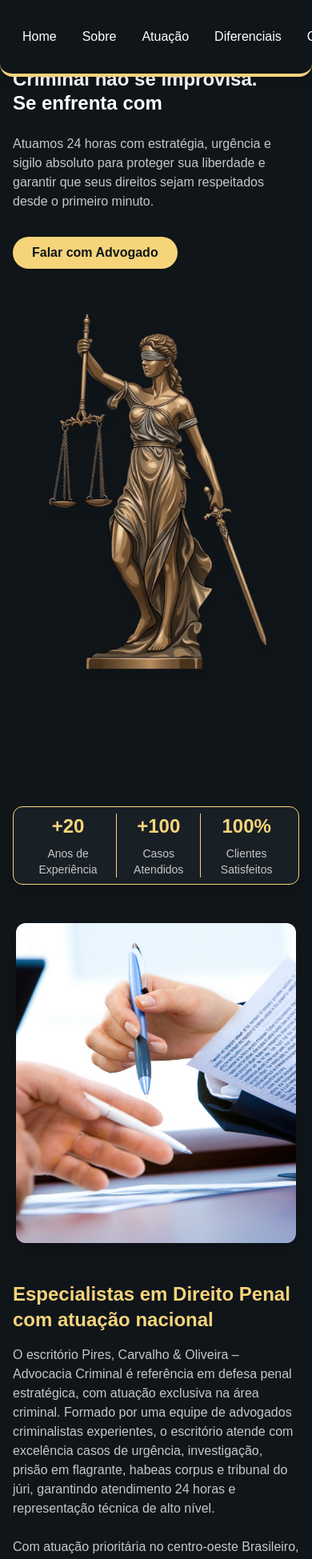
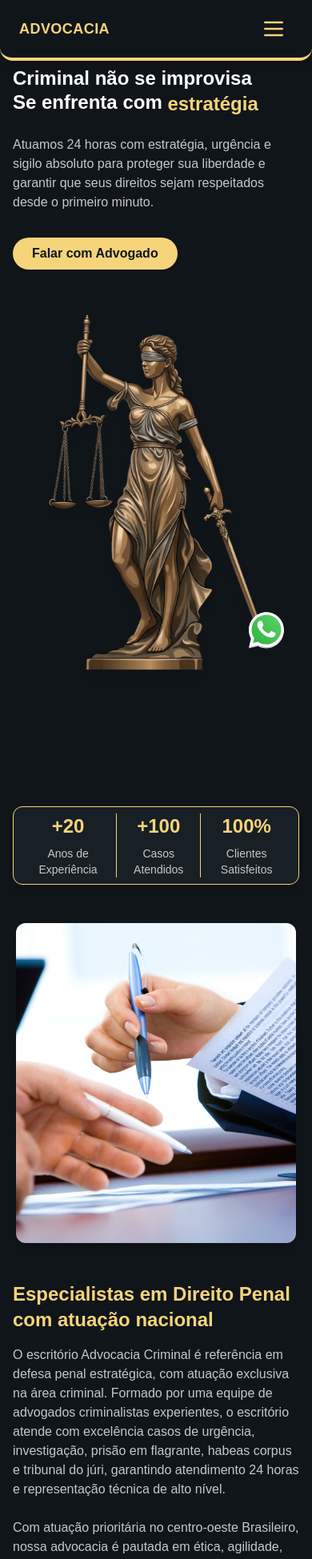
Before and after one commit to erickNA2/advocacia-template, a Next.js app: page / in a window 390 px wide. Shown: the top 1949 px of the page at 80% size. Built offline with nearby package versions, Linux system fonts and the light colour scheme.

Commit message:
UI/UX update

```diff
--- a/app/components/About.tsx
+++ b/app/components/About.tsx
@@ -43,14 +43,14 @@ export default function About() {
 						Especialistas em Direito Penal com atuação nacional
 					</h2>
 					<p className="text-[#C7C7C7] text-base mb-6">
-						O escritório Pires, Carvalho & Oliveira – Advocacia
-						Criminal é referência em defesa penal estratégica, com
-						atuação exclusiva na área criminal. Formado por uma
-						equipe de advogados criminalistas experientes, o
-						escritório atende com excelência casos de urgência,
-						investigação, prisão em flagrante, habeas corpus e
-						tribunal do júri, garantindo atendimento 24 horas e
-						representação técnica de alto nível.
+						O escritório Advocacia Criminal é referência em defesa
+						penal estratégica, com atuação exclusiva na área
+						criminal. Formado por uma equipe de advogados
+						criminalistas experientes, o escritório atende com
+						excelência casos de urgência, investigação, prisão em
+						flagrante, habeas corpus e tribunal do júri, garantindo
+						atendimento 24 horas e representação técnica de alto
+						nível.
 					</p>
 					<p className="text-[#C7C7C7] text-base mb-6">
 						Com atuação prioritária no centro-oeste Brasileiro,
--- a/app/components/Diferential.tsx
+++ b/app/components/Diferential.tsx
@@ -26,14 +26,22 @@ export default function Diferential() {
 			id="dif"
 			className="min-h-screen w-full flex flex-col items-center relative"
 		>
-			<div className="max-w-6xl w-full  mt-10 flex flex-col md:flex-row items-center justify-between gap-8">
+			<div className="absolute top-0 left-0 w-full h-full bg-[#181f25ea] z-10">
+				{" "}
+			</div>
+			<Image
+				src="/justice.jpg"
+				alt="Contact"
+				fill={true}
+				className="absolute top-0 left-0 mb-4 z-1 rounded-xl object-cover"
+			/>
+			<div className="max-w-6xl w-full  mt-10 px-2 flex flex-col md:flex-row items-center justify-between gap-8 z-40">
 				<div className="flex-1 flex flex-col items-start justify-center">
 					<div className="mb-6">
-						<img src="/logo.png" alt="Logo" className="h-10 mb-4" />
 						<h2 className="text-3xl md:text-4xl font-bold text-white mb-2">
 							Por que escolher{" "}
 							<span className="text-[#F5D47A]">
-								Pires de Carvalho?
+								Advocacia SA?
 							</span>
 						</h2>
 						<button className="mt-4 bg-[#F5D47A] text-[#10151A] font-semibold px-6 py-2 rounded-full shadow hover:bg-[#e6c15f] transition">
@@ -41,9 +49,12 @@ export default function Diferential() {
 						</button>
 					</div>
 				</div>
-				<div className="flex-1 flex flex-col gap-6">
+				<div className="flex-1 flex flex-col space-y-10">
 					{diferentialItems.map((item, idx) => (
-						<div key={idx} className="flex items-center gap-4">
+						<div
+							key={idx}
+							className="flex items-center gap-4 border-b border-[#F5D47A] pb-4"
+						>
 							<span className="text-2xl text-[#F5D47A]">
 								{item.icon}
 							</span>
@@ -54,12 +65,12 @@ export default function Diferential() {
 					))}
 				</div>
 			</div>
-			<div className="relative mt-12 w-full max-w-3xl rounded-xl border-1 border-[#F5D47A] shadow-lg">
+			<div className="relative mt-12 w-full max-w-3xl rounded-xl border-1 border-[#F5D47A] shadow-lg z-40">
 				<Image
-					src="/desk.jpg"
+					src="/justice.jpg"
 					alt="Contact"
 					fill={true}
-					className="absolute top-0 left-0 mb-4 z-1 rounded-xl"
+					className="absolute top-0 left-0 mb-4 z-1 rounded-xl object-cover"
 				/>
 				<div className="relative z-2 w-full h-full flex flex-col items-center bg-[#181f25f6] p-8 rounded-xl">
 					<span className="text-[#F5D47A] font-semibold mb-2">
--- a/app/components/Footer.tsx
+++ b/app/components/Footer.tsx
@@ -1,22 +1,18 @@
-import React from "react";
-
 export default function Footer() {
 	return (
-		<footer className="w-full border-t border-[#232A31] bg-[#10151A] md:px-10 flex flex-col items-center relative">
+		<footer className="w-full border-t border-[#232A31] bg-[#10151A] md:px-10 py-10 flex flex-col items-center relative">
 			<div className="flex flex-col items-center max-w-3xl w-full">
-				<img src="/logo.png" alt="Logo" className="h-12 mb-4" />
 				<p className="text-[#C7C7C7] text-center text-base mb-2">
 					O escritório{" "}
 					<span className="font-bold text-white">
-						Pires, Carvalho & Oliveira – Advocacia Criminal
+						Advocacia Criminal
 					</span>{" "}
 					é referência em defesa penal estratégica, com atuação
 					exclusiva na área criminal.
 				</p>
 				<hr className="w-full border-[#F5D47A] my-4" />
 				<p className="text-[#C7C7C7] text-center text-sm">
-					©2025 – Pires de Carvalho & Oliveira – Todos os direitos
-					reservados.
+					©2026 – Erick & Arthur – Todos os direitos reservados.
 				</p>
 			</div>
 		</footer>
--- a/app/components/Hero.tsx
+++ b/app/components/Hero.tsx
@@ -1,39 +1,6 @@
 "use client";
 
-import React, { useState, useEffect } from "react";
-
 export default function Hero() {
-	const words = ["estratégia", "experiencia", "precisão"];
-	const [currentWordIndex, setCurrentWordIndex] = useState(0);
-	const [transitionWordIndex, setTransitionWordIndex] = useState<
-		number | null
-	>(null);
-	const [isTransitioning, setIsTransitioning] = useState(false);
-
-	useEffect(() => {
-		let current = 0;
-		let clearAction: NodeJS.Timeout | null = null;
-
-		const interval = setInterval(() => {
-			const next = (current + 1) % words.length;
-			setTransitionWordIndex(current);
-			setCurrentWordIndex(next);
-			setIsTransitioning(true);
-
-			clearAction = setTimeout(() => {
-				setIsTransitioning(false);
-				setTransitionWordIndex(null);
-			}, 500);
-
-			current = next;
-		}, 2000);
-
-		return () => {
-			clearInterval(interval);
-			if (clearAction) clearTimeout(clearAction);
-		};
-	}, []);
-
 	return (
 		<section
 			id="hero"
@@ -42,28 +9,11 @@ export default function Hero() {
 			<div className="relative w-full flex flex-col md:flex-row items-center justify-between gap-8 z-10">
 				<div className="relative h-auto flex-1 flex flex-col justify-center items-start">
 					<h1 className="text-2xl md:text-5xl font-bold text-white leading-tight mb-6">
-						Criminal não se improvisa.
+						Criminal não se improvisa
 						<br />
 						Se enfrenta com{" "}
-						<span className="relative inline-block overflow-hidden align-middle z-40">
-							{transitionWordIndex !== null && (
-								<span
-									key={`out-${transitionWordIndex}`}
-									className="absolute inset-0 flex items-center text-[#F5D47A] hero-word-out"
-								>
-									{words[transitionWordIndex]}.
-								</span>
-							)}
-							<span
-								key={`in-${currentWordIndex}`}
-								className={`absolute inset-0 flex items-center text-[#F5D47A] ${
-									isTransitioning
-										? "hero-word-in"
-										: "opacity-100"
-								}`}
-							>
-								{words[currentWordIndex]}.
-							</span>
+						<span className="relative inline-block overflow-hidden align-middle text-[#F5D47A]">
+							estratégia
 						</span>
 					</h1>
 					<p className="text-[#C7C7C7] text-base md:text-lg mb-8 max-w-lg">
--- a/app/components/Nav.tsx
+++ b/app/components/Nav.tsx
@@ -1,66 +1,90 @@
-import React from "react";
+"use client";
+
+import React, { useEffect, useState } from "react";
 
 export default function Nav() {
+	const [scrollDirection, setScrollDirection] = useState<"up" | "down">("up");
+	const [isMobileMenuOpen, setIsMobileMenuOpen] = useState(false);
+
+	useEffect(() => {
+		let lastScrollY = window.scrollY;
+		const threshold = 10;
+
+		const updateScrollDirection = () => {
+			const scrollY = window.scrollY;
+			const diff = scrollY - lastScrollY;
+
+			// Always show near top
+			if (scrollY < 50) {
+				setScrollDirection("up");
+				lastScrollY = scrollY;
+				return;
+			}
+
+			if (Math.abs(diff) < threshold) return;
+
+			setScrollDirection(diff > 0 ? "down" : "up");
+			lastScrollY = scrollY;
+		};
+
+		window.addEventListener("scroll", updateScrollDirection);
+
+		return () =>
+			window.removeEventListener("scroll", updateScrollDirection);
+	}, []);
+
+	// Prevent scrolling when mobile menu is open
+	useEffect(() => {
+		if (isMobileMenuOpen) {
+			document.body.style.overflow = "hidden";
+		} else {
+			document.body.style.overflow = "unset";
+		}
+	}, [isMobileMenuOpen]);
+
+	const navLinks = [
+		{ name: "Home", href: "#hero" },
+		{ name: "Sobre", href: "#about" },
+		{ name: "Atuação", href: "#field" },
+		{ name: "Diferenciais", href: "#dif" },
+	];
+
 	return (
-		<header className="fixed top-0 left-0 w-full z-50 bg-[#10151A] shadow-lg rounded-b-2xl border-b-4 border-[#F5D47A]">
+		<>
+			<header
+				className={`fixed top-0 left-0 w-full z-50 bg-[#10151A] shadow-lg rounded-b-2xl border-b-4 border-[#F5D47A] transition-transform duration-300 ${
+					scrollDirection === "down" && !isMobileMenuOpen
+						? "-translate-y-full"
+						: "translate-y-0"
+				}`}
+			>
 				<div className="max-w-7xl mx-auto flex items-center justify-between px-6 py-3">
 					<div className="flex items-center gap-3">
-					<img
-						src="/logo.png"
-						alt="Logo"
-						className="h-10 w-10 object-contain"
-					/>
-					<span className="text-[#F5D47A] font-bold text-lg tracking-wide hidden sm:block">
+						<span className="text-[#F5D47A] font-bold text-lg tracking-wide">
 							ADVOCACIA
 						</span>
 					</div>
-				<nav className="flex-1 flex justify-center">
+
+					{/* Desktop Navigation */}
+					<nav className="hidden md:flex flex-1 justify-center">
 						<ul className="flex gap-6 md:gap-8 text-white font-medium text-base">
-						<li>
+							{navLinks.map((link) => (
+								<li key={link.name}>
 									<a
-								href="#hero"
-								className="px-1 pb-1 border-b-2 border-transparent hover:border-[#F5D47A] hover:text-[#F5D47A] transition "
+										href={link.href}
+										className="px-1 pb-1 border-b-2 border-transparent hover:border-[#F5D47A] hover:text-[#F5D47A] transition"
 									>
-								Home
+										{link.name}
 									</a>
 								</li>
-						<li>
-							<a
-								href="#about"
-								className="px-1 pb-1 border-b-2 border-transparent hover:border-[#F5D47A] hover:text-[#F5D47A] transition"
-							>
-								Sobre
-							</a>
-						</li>
-						<li>
-							<a
-								href="#segments"
-								className="px-1 pb-1 border-b-2 border-transparent hover:border-[#F5D47A] hover:text-[#F5D47A] transition"
-							>
-								Atuação
-							</a>
-						</li>
-						<li>
-							<a
-								href="#diferential"
-								className="px-1 pb-1 border-b-2 border-transparent hover:border-[#F5D47A] hover:text-[#F5D47A] transition"
-							>
-								Diferenciais
-							</a>
-						</li>
-						<li>
+							))}
+						</ul>
+					</nav>
+
+					{/* Desktop CTA Button */}
 					<a
 						href="#contact"
-								className="px-1 pb-1 border-b-2 border-transparent hover:border-[#F5D47A] hover:text-[#F5D47A] transition"
-							>
-								Contato
-							</a>
-						</li>
-					</ul>
-				</nav>
-				<a
-					href="#contact"
-					className="bg-[#F5D47A] text-[#10151A] font-semibold px-5 py-2 rounded-full shadow hover:bg-[#bfa25a] transition flex items-center gap-2 border-2 border-[#F5D47A] hover:scale-105 hover:shadow-lg"
+						className="hidden md:flex bg-[#F5D47A] text-[#10151A] font-semibold px-5 py-2 rounded-full shadow hover:bg-[#bfa25a] transition items-center gap-2 border-2 border-[#F5D47A] hover:scale-105 hover:shadow-lg"
 					>
 						<svg
 							className="w-5 h-5"
@@ -71,7 +95,90 @@ export default function Nav() {
 						</svg>
 						Falar com Advogado
 					</a>
+
+					{/* Mobile Hamburger Button */}
+					<button
+						className="md:hidden text-[#F5D47A] p-2 focus:outline-none"
+						onClick={() => setIsMobileMenuOpen(true)}
+						aria-label="Open Menu"
+					>
+						<svg
+							className="w-8 h-8"
+							fill="none"
+							stroke="currentColor"
+							viewBox="0 0 24 24"
+						>
+							<path
+								strokeLinecap="round"
+								strokeLinejoin="round"
+								strokeWidth={2}
+								d="M4 6h16M4 12h16M4 18h16"
+							/>
+						</svg>
+					</button>
 				</div>
 			</header>
+
+			{/* Mobile Navigation Modal */}
+			<div
+				className={`fixed inset-0 bg-[#10151A] z-[60] flex flex-col items-center justify-center transition-transform duration-300 ease-in-out ${
+					isMobileMenuOpen ? "translate-x-0" : "translate-x-full"
+				}`}
+			>
+				{/* Close Button */}
+				<button
+					className="absolute top-6 right-6 text-[#F5D47A] p-2 focus:outline-none hover:scale-110 transition"
+					onClick={() => setIsMobileMenuOpen(false)}
+					aria-label="Close Menu"
+				>
+					<svg
+						className="w-10 h-10"
+						fill="none"
+						stroke="currentColor"
+						viewBox="0 0 24 24"
+					>
+						<path
+							strokeLinecap="round"
+							strokeLinejoin="round"
+							strokeWidth={2}
+							d="M6 18L18 6M6 6l12 12"
+						/>
+					</svg>
+				</button>
+
+				{/* Mobile Links */}
+				<nav className="flex flex-col items-center gap-8">
+					<ul className="flex flex-col items-center gap-8 text-white font-medium text-2xl">
+						{navLinks.map((link) => (
+							<li key={link.name}>
+								<a
+									href={link.href}
+									onClick={() => setIsMobileMenuOpen(false)}
+									className="hover:text-[#F5D47A] transition"
+								>
+									{link.name}
+								</a>
+							</li>
+						))}
+					</ul>
+
+					{/* Mobile CTA Button */}
+					<a
+						href="#contact"
+						onClick={() => setIsMobileMenuOpen(false)}
+						className="mt-6 bg-[#F5D47A] text-[#10151A] font-semibold px-8 py-3 rounded-full shadow hover:bg-[#bfa25a] transition flex items-center gap-2 border-2 border-[#F5D47A]"
+					>
+						<svg
+							className="w-6 h-6"
+							fill="currentColor"
+							viewBox="0 0 24 24"
+						>
+							<path d="M17.472 14.382c-.297-.149-1.758-.867-2.031-.967-.273-.099-.471-.148-.67.15-.198.297-.767.967-.94 1.164-.173.198-.347.223-.644.075-.297-.149-1.255-.463-2.39-1.475-.883-.788-1.48-1.761-1.653-2.059-.173-.297-.018-.458.13-.606.134-.133.298-.347.446-.52.149-.174.198-.298.298-.497.099-.198.05-.372-.025-.521-.075-.149-.669-1.611-.916-2.206-.242-.579-.487-.5-.669-.51-.173-.007-.372-.009-.571-.009-.198 0-.52.074-.792.372-.272.297-1.04 1.016-1.04 2.479 0 1.462 1.065 2.875 1.213 3.074.149.198 2.099 3.205 5.077 4.372.71.306 1.263.489 1.694.626.712.227 1.36.195 1.872.118.571-.085 1.758-.719 2.006-1.413.248-.695.248-1.29.173-1.413-.074-.124-.272-.198-.57-.347z" />
+						</svg>
+						Falar com Advogado
+					</a>
+				</nav>
+			</div>
+		</>
 	);
 }
--- /dev/null
+++ b/app/components/ui/Whatsapp.tsx
@@ -0,0 +1,20 @@
+import Image from "next/image";
+import Link from "next/link";
+
+export default function Whatsapp() {
+	return (
+		<Link
+			href="https://wa.me/5511999999999"
+			target="_blank"
+			className="fixed bottom-8 right-8 z-80"
+		>
+			<Image
+				src="/whatsapp.svg"
+				alt="WhatsApp"
+				className="hover:scale-120 transition-transform duration-200"
+				width={50}
+				height={50}
+			/>
+		</Link>
+	);
+}
--- a/app/page.tsx
+++ b/app/page.tsx
@@ -3,6 +3,7 @@ import Diferential from "./components/Diferential";
 import BeforeAfter from "./components/BeforeAfter";
 import About from "./components/About";
 import Hero from "./components/Hero";
+import Whatsapp from "./components/ui/Whatsapp";
 
 export default function Home() {
 	return (
@@ -17,6 +18,8 @@ export default function Home() {
 				<Diferential />
 
 				<BeforeAfter />
+
+				<Whatsapp></Whatsapp>
 			</main>
 		</>
 	);
```
Also changed, not shown: public/justice.jpg (added), public/whatsapp.svg (added). Lines whose indentation alone changed are shown as unchanged.
